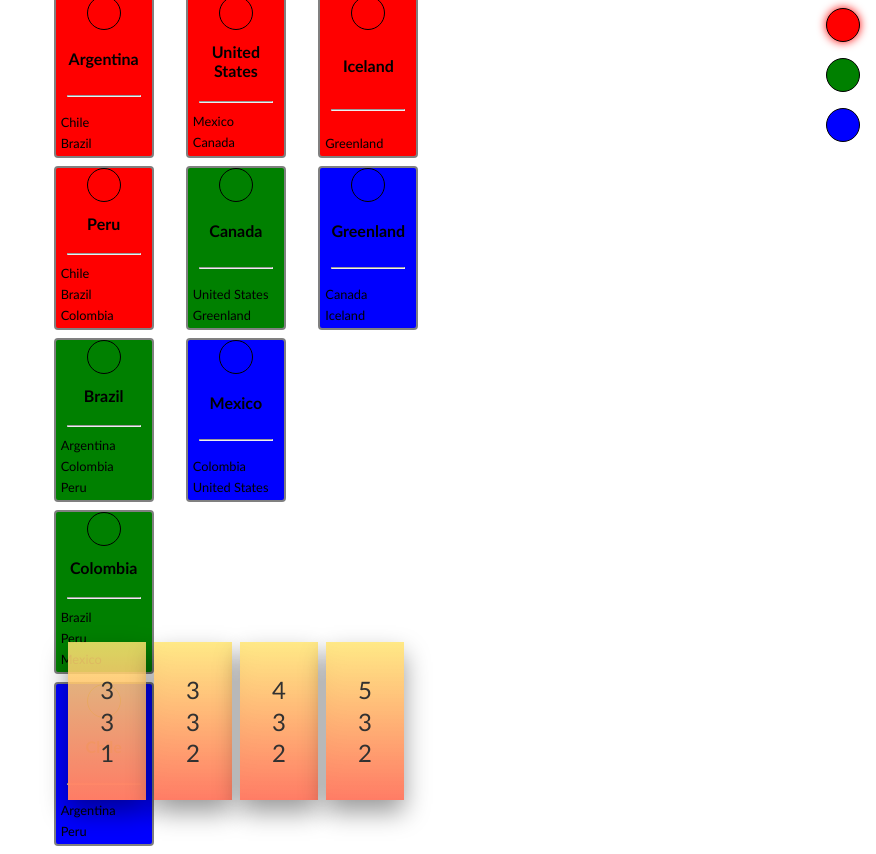
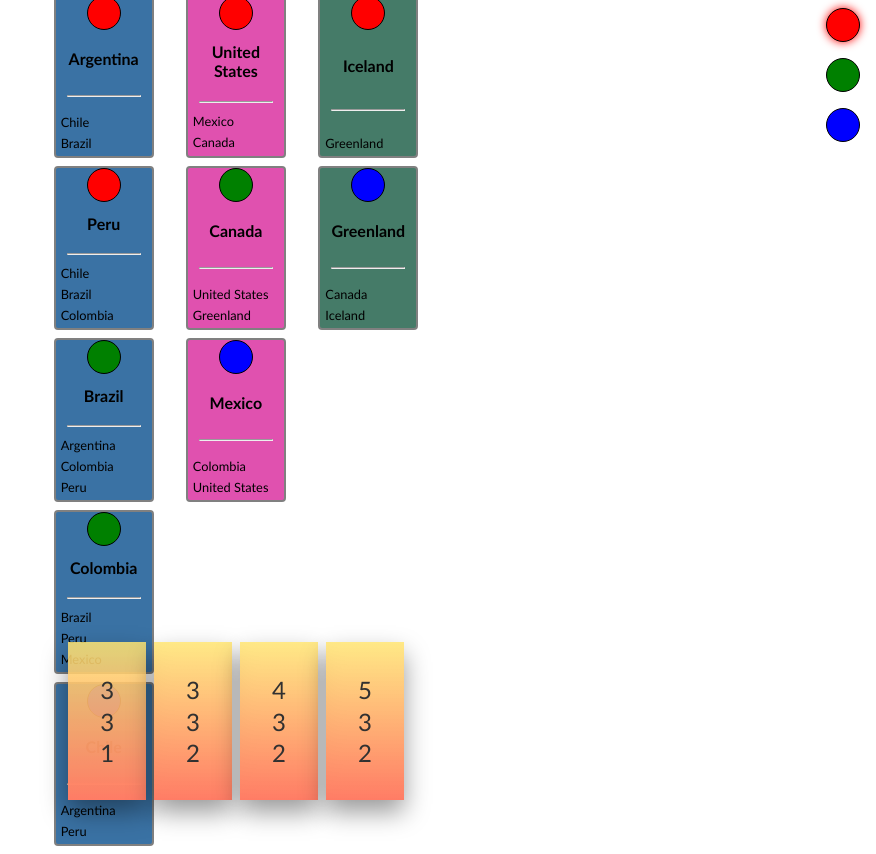
Before and after one commit to FelipeLecot/teg-game-online, a React (Vite) app in the folder client/: page / in a window 1280 px wide. Shown: the whole page, without its empty margins (404-1280 px from the left). Built offline with nearby package versions, Linux system fonts and the light colour scheme; no server answers.

Commit message:
added country colors

```diff
--- a/client/src/components/common/country_card/index.tsx
+++ b/client/src/components/common/country_card/index.tsx
@@ -4,14 +4,14 @@ import PlayerIcon from '../player_icon'
 import styles from './styles.module.css'
 
 
-export default function CountryCard ({country}: {country: OwnedCountry}) {
+export default function CountryCard ({country, continentColor}: {country: OwnedCountry, continentColor: string}) {
   const { setTargetCountry } = useGameActions()
   const { targetCountry } = useGameValues()
     return <div
         key={Math.random()}
         className={[styles.card, targetCountry === country.name ? styles.selected : ''].join(' ')}
         onClick={()=>{setTargetCountry(country.name)}}
-        style={{ background: country.owned?.color }}
+        style={{ background: continentColor }}
     >
         {country.owned && <PlayerIcon playerData={country.owned} hasTheTurn={false}/>}
         <h4>{country.name}</h4>
--- a/client/src/components/common/dice_card/index.tsx
+++ b/client/src/components/common/dice_card/index.tsx
@@ -1,10 +1,15 @@
+import { useGameActions, useGameValues } from '../../../pages/Game'
 import styles from './styles.module.css'
 
 
-export default function DiceCard ({values}: {values: number[]}) {
+export default function DiceCard ({values, index}: {values: number[], index: number}) {
+  const { setSelectedCard } = useGameActions()
+  const { selectedCard } = useGameValues()
+  const cardIsSelected = selectedCard && selectedCard.type === 'dice' && selectedCard.index === index
     return <div
         key={Math.random()}
-        className={styles.card}
+        className={[styles.card, cardIsSelected ? styles.selected : ''].join(' ')}
+        onClick={()=>{setSelectedCard({index: index, type: 'dice'})}}
     >
         <div>{values.map(val=>
             <div key={Math.random()}>{val}</div>
--- a/client/src/components/hud/card_list/index.tsx
+++ b/client/src/components/hud/card_list/index.tsx
@@ -9,8 +9,8 @@ type Props = {
 export default function CardList(props: Props) {
     if(!props.list || props.list.length === 0) return
     return <ul className={styles.cardList}>
-        {props.list.map(values => {
-            return <DiceCard key={Math.random()} values={values} />
+        {props.list.map((values, index) => {
+            return <DiceCard key={Math.random()} values={values} index={index} />
         })}
     </ul>
 }
--- a/client/src/components/hud/countries_list/index.tsx
+++ b/client/src/components/hud/countries_list/index.tsx
@@ -4,7 +4,7 @@ import type { OwnedCountry, Player } from "../../../utils/types"
 import CountryCard from "../../common/country_card"
 import styles from './styles.module.css'
 
-export default function CountriesList({ list }: { list: Player[] }) {
+export default function CountriesList({ list, continents }: { list: Player[], continents: {[key:string]: {name: string, color: string}} }) {
   if (!list || list.length === 0) return null
 
   const joinedList: OwnedCountry[] = joinCountries(list)
@@ -16,7 +16,7 @@ export default function CountriesList({ list }: { list: Player[] }) {
         <h4>{title}</h4>
         <ul>
           {array.map(country => (
-            <CountryCard key={country.name} country={country} />
+            <CountryCard key={country.name} country={country} continentColor={continents[country.continent].color} />
           ))}
         </ul>
       </div>
--- /dev/null
+++ b/client/src/defaults/logic/generateContinents.ts
@@ -0,0 +1,25 @@
+import type { Country } from "../../utils/types";
+
+export default function generateContinentsWithCountries(countries: Country[]) {
+    const continentsMap: {[key: string]: {name: string, color: string}} = {};
+
+    // Group countries by continent
+    countries.forEach(country => {
+        const { continent } = country;
+        if (!continentsMap[continent]) {
+            continentsMap[continent] = {
+                name: continent,
+                color: getRandomColor() // Generate a random color for each continent
+            };
+        }
+    });
+
+    // Convert the continentsMap object to an array
+    return continentsMap
+}
+
+// Function to generate a random color in hex format
+function getRandomColor() {
+    const randomColor = Math.floor(Math.random() * 16777215).toString(16);
+    return `#${randomColor.padStart(6, '0')}`; // Ensure it's 6 digits
+}
--- a/client/src/pages/Game.tsx
+++ b/client/src/pages/Game.tsx
@@ -1,12 +1,13 @@
 import React from "react"
-import type { Country, Player } from "../utils/types"
+import type { Player } from "../utils/types"
 import { io, type Socket } from "socket.io-client"
-import { defaultCountries } from "../defaults/countries"
 import { defaultPlayers } from "../defaults/players"
 import { defaultCards } from "../defaults/cards"
 import CountriesList from "../components/hud/countries_list"
 import PlayersList from "../components/hud/players_list"
 import CardList from "../components/hud/card_list"
+import { defaultCountries } from "../defaults/countries"
+import generateContinentsWithCountries from "../defaults/logic/generateContinents"
 
 let socket: Socket
 
@@ -15,9 +16,13 @@ type Props = {
   gameKey: string;
 }
 
-// --- CONTEXTO DE ACCIONES ---
+type selectedCardType = {
+  type: 'dice' | 'effect',
+  index: number
+}
 type GameActionsContextType = {
   setTargetCountry: (countryName: string | undefined) => void;
+  setSelectedCard: (selectedCard: selectedCardType) => void;
 }
 
 const GameActionsContext = React.createContext<GameActionsContextType | null>(null)
@@ -28,10 +33,10 @@ export const useGameActions = () => {
   return context
 }
 
-// --- CONTEXTO DE VALORES ---
 type GameValuesContextType = {
   targetCountry: string | undefined;
   turn: number;
+  selectedCard: selectedCardType | undefined;
 }
 
 const GameValuesContext = React.createContext<GameValuesContextType | null>(null)
@@ -42,12 +47,15 @@ export const useGameValues = () => {
   return context
 }
 
-// --- COMPONENTE GAME ---
+let continents = generateContinentsWithCountries(defaultCountries)
+
+
 export default function Game({ playerName = 'Guest', gameKey = '' }: Props) {
   const [players, setPlayers] = React.useState<Player[]>(defaultPlayers)
 
   const [turn, setTurn] = React.useState<number>(0)
   const [targetCountry, setTargetCountry] = React.useState<string | undefined>(undefined)
+  const [selectedCard, setSelectedCard] = React.useState<selectedCardType | undefined>(undefined)
 
   const [cards, setCards] = React.useState<number[][]>(defaultCards)
 
@@ -75,18 +83,20 @@ export default function Game({ playerName = 'Guest', gameKey = '' }: Props) {
 
   const gameActions = React.useMemo(() => ({
     setTargetCountry,
+    setSelectedCard,
   }), [])
 
   const gameValues = React.useMemo(() => ({
     targetCountry,
     turn,
-  }), [targetCountry, turn])
+    selectedCard,
+  }), [targetCountry, turn, selectedCard])
 
   return (
     <GameActionsContext.Provider value={gameActions}>
       <GameValuesContext.Provider value={gameValues}>
         <main>
-          <CountriesList list={players} />
+          <CountriesList list={players} continents={continents} />
           <PlayersList list={players} />
           <CardList list={cards} />
         </main>
```
